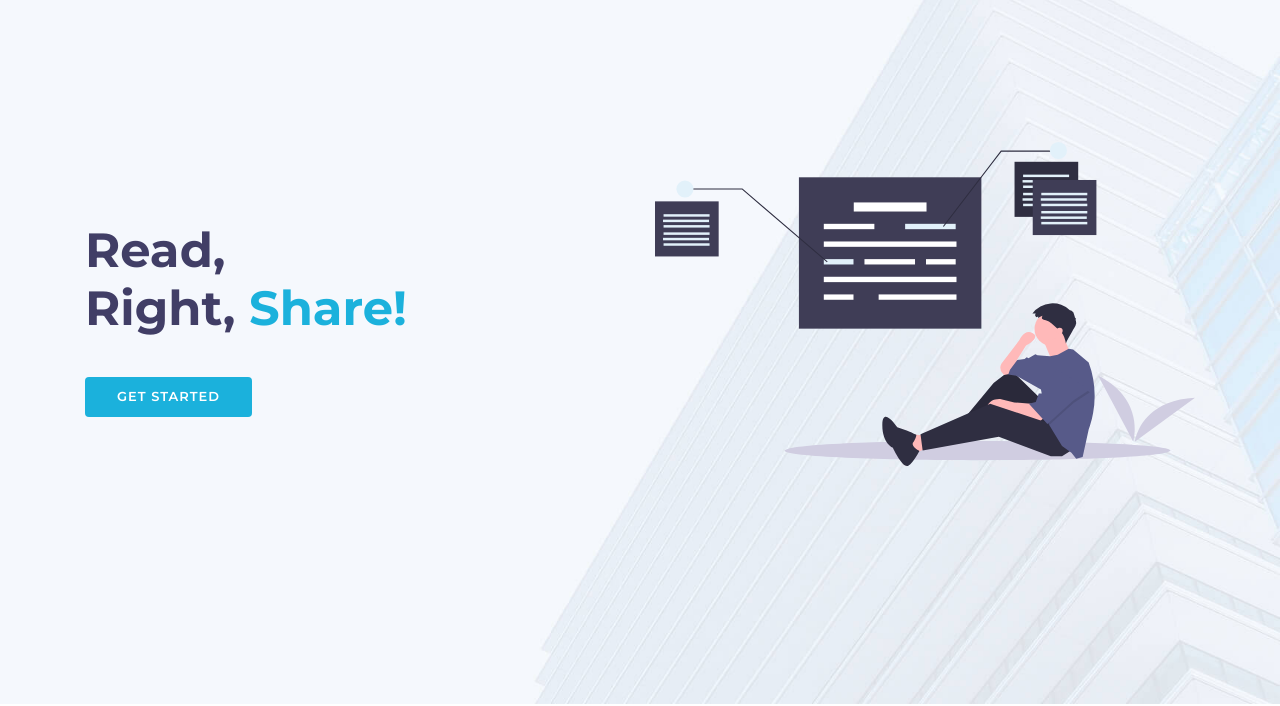
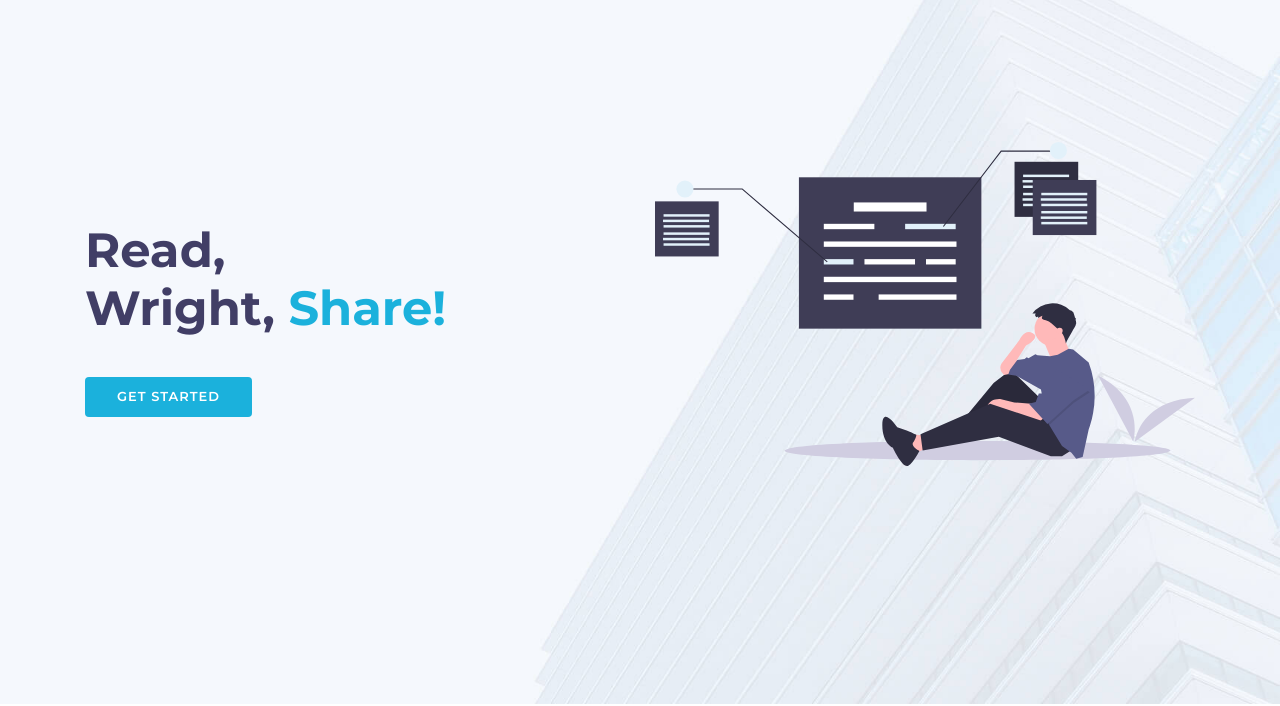
Before and after one commit to adlun1234/myprivateclass.github.io, a plain HTML site: page index.html in a window 1280 px wide. Shown: the part 96-802 px from the top of the page. Drawn offline with nearby package versions, Linux system fonts and the light colour scheme; files whose address does not match are found by name.

Commit message:
Update index.html

```diff
--- a/index.html
+++ b/index.html
@@ -74,7 +74,7 @@
     <div class="container d-flex h-100">
       <div class="row justify-content-center align-self-center">
         <div class="col-md-6 intro-info order-md-first order-last">
-          <h2>Read,<br> Right,<span> Share!</span></h2>
+          <h2>Read,<br> Wright,<span> Share!</span></h2>
           <div>
             <a href="#about" class="btn-get-started scrollto">Get Started</a>
           </div>
```
